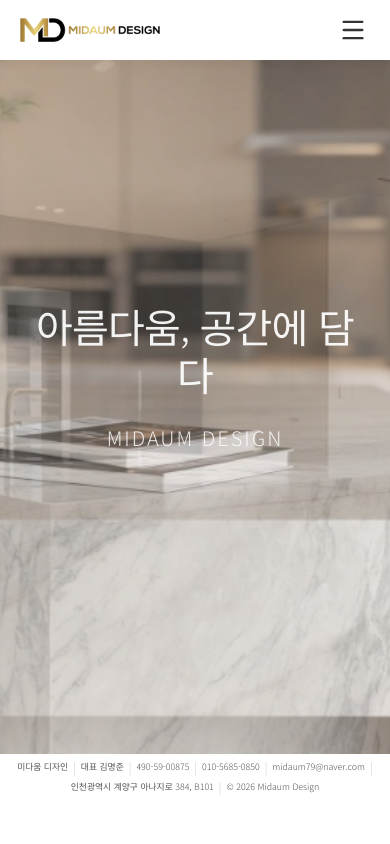
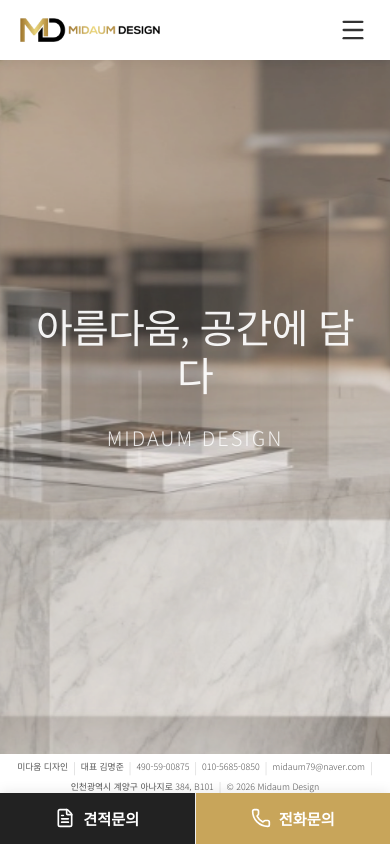
Before and after one commit to midaum79-cloud/midaumdesign, a Next.js app: page / in a window 390 px wide. Built offline with nearby package versions, Linux system fonts and the light colour scheme.

Commit message:
Feature: fixed mobile bottom bar with estimate & call buttons

```diff
--- a/src/app/layout.tsx
+++ b/src/app/layout.tsx
@@ -4,6 +4,7 @@ import Script from "next/script";
 import Header from "@/components/Header/Header";
 import Footer from "@/components/Footer/Footer";
 import ScrollToTop from "@/components/ScrollToTop/ScrollToTop";
+import MobileBottomBar from "@/components/MobileBottomBar/MobileBottomBar";
 
 export const metadata: Metadata = {
   metadataBase: new URL("https://www.midaum.co.kr"),
@@ -106,6 +107,7 @@ export default function RootLayout({
         <Header />
         {children}
         <ScrollToTop />
+        <MobileBottomBar />
         <Footer />
       </body>
     </html>
--- /dev/null
+++ b/src/components/MobileBottomBar/MobileBottomBar.module.css
@@ -0,0 +1,47 @@
+.bar {
+    display: none;
+}
+
+@media (max-width: 768px) {
+    .bar {
+        display: flex;
+        position: fixed;
+        bottom: 0;
+        left: 0;
+        width: 100%;
+        z-index: 999;
+        background-color: #fff;
+        box-shadow: 0 -2px 12px rgba(0, 0, 0, 0.08);
+    }
+
+    .btn {
+        flex: 1;
+        display: flex;
+        align-items: center;
+        justify-content: center;
+        gap: 0.5rem;
+        padding: 0.85rem 0;
+        font-size: 0.95rem;
+        font-weight: 600;
+        text-decoration: none;
+        color: #333;
+        border: none;
+        background: none;
+        transition: background-color 0.2s ease;
+    }
+
+    .btn:first-child {
+        border-right: 1px solid #eee;
+        background-color: #222;
+        color: #fff;
+    }
+
+    .btn.call {
+        background-color: #c8a55a;
+        color: #fff;
+    }
+
+    .btn:active {
+        opacity: 0.85;
+    }
+}
--- /dev/null
+++ b/src/components/MobileBottomBar/MobileBottomBar.tsx
@@ -0,0 +1,20 @@
+"use client";
+
+import Link from "next/link";
+import styles from "./MobileBottomBar.module.css";
+import { FileText, Phone } from "lucide-react";
+
+export default function MobileBottomBar() {
+    return (
+        <div className={styles.bar}>
+            <Link href="/estimate" className={styles.btn}>
+                <FileText size={20} />
+                <span>견적문의</span>
+            </Link>
+            <a href="tel:01056850850" className={`${styles.btn} ${styles.call}`}>
+                <Phone size={20} />
+                <span>전화문의</span>
+            </a>
+        </div>
+    );
+}
```
